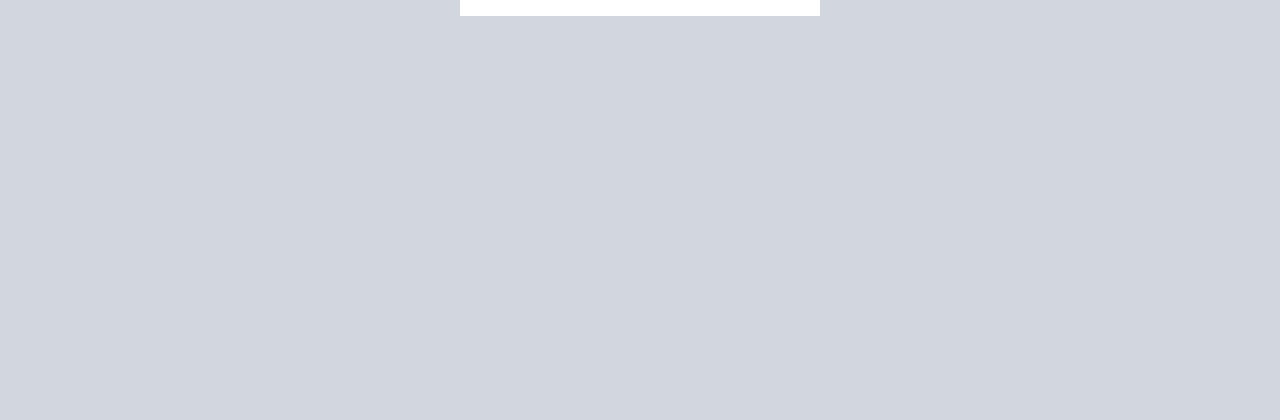
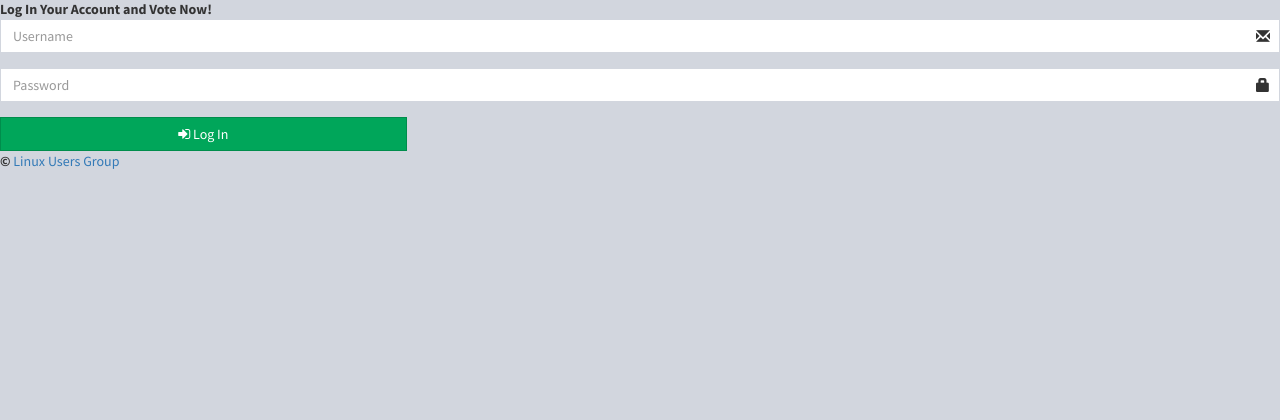
Before and after one commit to CSSO-Linux-User-Group-ESSU/School-Voting-System, a Django app: page /account/ in a window 1280 px wide. Shown: the part 321-741 px from the top of the page. Run offline with Django 3.2, Linux system fonts and the light colour scheme; some libraries are stand-ins or nearby versions.

Commit message:
Design changes for login page

```diff
--- a/voting/templates/voting/login.html
+++ b/voting/templates/voting/login.html
@@ -1,32 +1,44 @@
 {% extends "voting/base.html" %}
+{% load static %}
 {% block content %}
 
-    <div class="login-box">
-        <div class="login-logo">
-            <b>Online Voting System</b>
+<div class="log-container">
+    <div class="log-box-main">
+        <div class="data-left">
+            <div style="text-align: center;">
+                <div class="logos">
+                    <img src="{% static 'images/school-logo.png' %}" alt="ESSU Logo" class="logo-layout essu-logo">
+                    <img src="{% static 'images/ogranization-logo.png' %}" alt="LUG Logo" class="logo-layout lug-logo">
                 </div>
-
-        <div class="login-box-body">
-            <!-- <p class="login-box-msg">Sign in to start your session</p> -->
-
-            <form action="{% url 'account_login' %}" method="POST">
+                <b class="login-title" style="color: white; text-shadow: 4px 4px #000;">STUDENT VOTING SYSTEM</b>
+            </div>
+        </div>
+        <div class="data-right">
+            <b class="login-title">Log In Your Account and Vote Now!</b>
+            <div class="form-container">
+                <form action="{% url 'account_login' %}" method="POST" class="input-width">
                     {% csrf_token %}
                     <div class="form-group has-feedback">
-                    <input type="text" class="form-control" name="username" placeholder="Username" required>
+                        <input type="text" class="form-control custom-background" name="username" placeholder="Username" required>
                         <span class="glyphicon glyphicon-envelope form-control-feedback"></span>
                     </div>
                     <div class="form-group has-feedback">
-                    <input type="password" class="form-control" name="password" placeholder="Password" required>
+                        <input type="password" class="form-control custom-background" name="password" placeholder="Password" required>
                         <span class="glyphicon glyphicon-lock form-control-feedback"></span>
                     </div>
                     <div class="row">
                         <div class="col-xs-4">
-                        <button type="submit" class="btn btn-success btn-block btn-flat" name="login"><i
+                            <button type="submit" class="btn btn-success btn-block btn-flat custom-success" name="login"><i
                                     class="fa fa-sign-in"></i> Log In</button>
                         </div>
                     </div>
                 </form>
             </div>
+            <div class="credits">
+                <b>	&copy </b><a href="https://github.com/Linux-User-Group-ESSU">Linux Users Group</a>
+            </div>
+        </div>
+    </div>
 </div>
 
 
```
Lines whose indentation alone changed are shown as unchanged.
